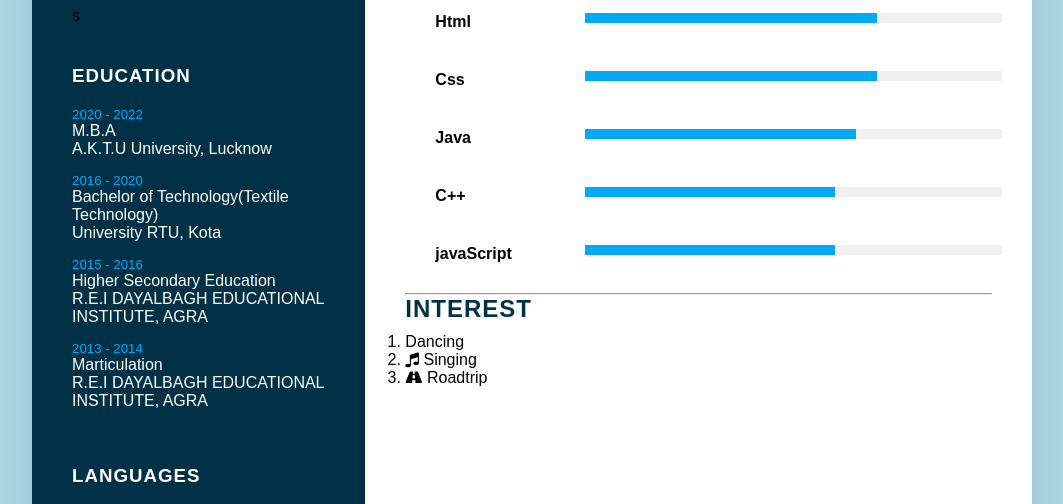
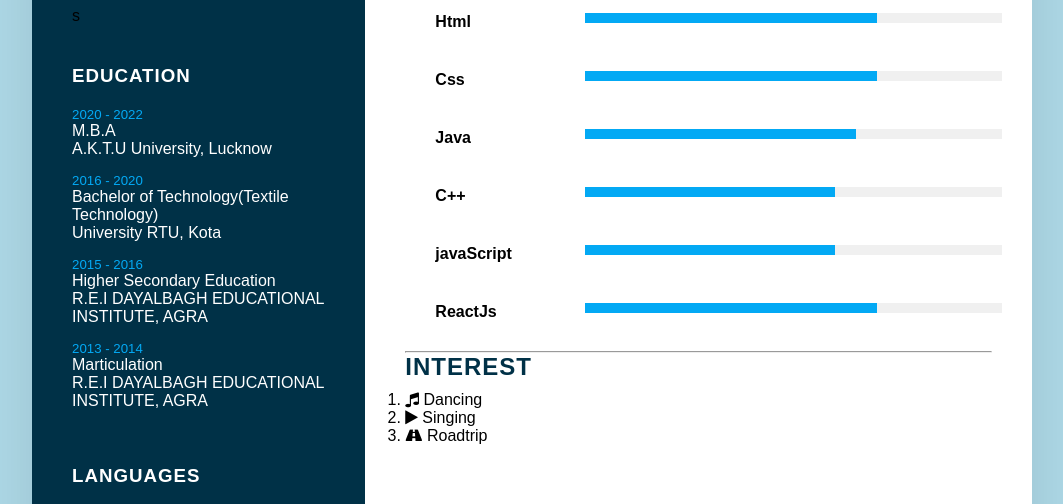
Before and after one commit to ashishkohli78/resume-, a plain HTML site: page index.html in a window 1280 px wide. Shown: the part 435-939 px from the top of the page, without its empty margins (108-1171 px from the left). Drawn offline with Linux system fonts and the light colour scheme.

Commit message:
Update index.html

```diff
--- a/index.html
+++ b/index.html
@@ -132,13 +132,19 @@
                 <div style="width: 60%;"></div>
             </div>
      </div>
+     <div class="box">
+        <h4>ReactJs</h4>
+        <div class="percent">
+            <div style="width: 70%;"></div>
+        </div>
+ </div>
               <hr>
      <div class="about interest">
         <h2 class="title2">Interest</h2>
         <ol>
 
-            <li><i ></i>Dancing</li>
-            <li><i class="fa fa-music" aria-hidden="true"></i> Singing</li>
+            <li><i class="fa fa-music"></i> Dancing</li>
+            <li><i class="fa fa-play" aria-hidden="true"></i> Singing</li>
             <li><i class="fa fa-road" aria-hidden="true"></i> Roadtrip</li>
         </ol>
         </div>
```
